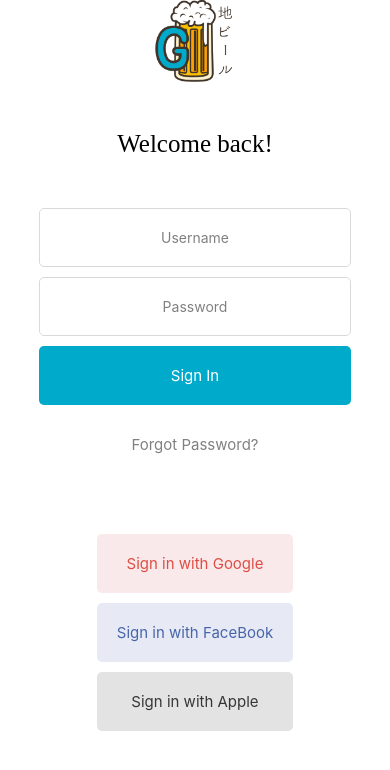
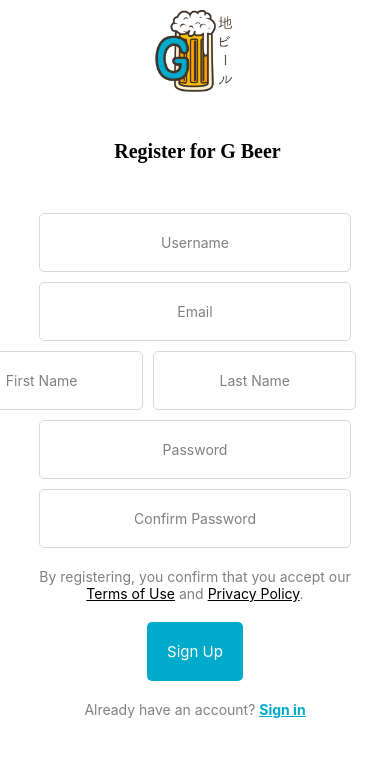
Before and after one commit to Dylaan94/G-Beer, a React Native app in the folder gbeer/: screen / in a window 390 px wide. Shown: the top 770 px of the page. Built offline with nearby package versions, Linux system fonts and the light colour scheme.

Commit message:
moved social sign in to seperate component, registration screen UI updates

```diff
--- a/gbeer/App.js
+++ b/gbeer/App.js
@@ -29,8 +29,8 @@
   return (
     <SafeAreaView style={styles.root}>
       {/* <WelcomeScreen></WelcomeScreen> */}
-      <SignInScreen></SignInScreen>
-      {/* <RegistrationScreen/> */}
+      {/* <SignInScreen></SignInScreen> */}
+      <RegistrationScreen/>
     </SafeAreaView>
   );
 };
--- /dev/null
+++ b/gbeer/src/components/SocialSignInButtons/SocialSignInButtons.js
@@ -0,0 +1,42 @@
+import React from 'react';
+import {View, Text} from 'react-native';
+import CustomButton from '../../components/CustomButton';
+
+const SocialSignInButtons = () => {
+  const onSignInGoogle = () => {
+    console.warn('sign in google');
+  };
+
+  const onSignInFacebook = () => {
+    console.warn('sign in facebook');
+  };
+
+  const onSignInApple = () => {
+    console.warn('sign in apple');
+  };
+
+  return (
+    <>
+      <CustomButton
+        text="Sign in with Google"
+        bgColor="#FAE9EA"
+        textColor="#DD4D44"
+        onPress={onSignInGoogle}
+      />
+      <CustomButton
+        text="Sign in with FaceBook"
+        bgColor="#E7EAF4"
+        textColor="#4765A9"
+        onPress={onSignInFacebook}
+      />
+      <CustomButton
+        text="Sign in with Apple"
+        bgColor="#E3E3E3"
+        textColor="#363636"
+        onPress={onSignInApple}
+      />
+    </>
+  );
+};
+
+export default SocialSignInButtons;
--- /dev/null
+++ b/gbeer/src/components/SocialSignInButtons/index.js
@@ -0,0 +1 @@
+export {default} from './SocialSignInButtons';
--- a/gbeer/src/screens/RegistrationScreen/RegistrationScreen.js
+++ b/gbeer/src/screens/RegistrationScreen/RegistrationScreen.js
@@ -1,5 +1,12 @@
 import React, {useState} from 'react';
-import {View, Text, Image, StyleSheet, useWindowDimensions, ScrollView} from 'react-native';
+import {
+  View,
+  Text,
+  Image,
+  StyleSheet,
+  useWindowDimensions,
+  ScrollView,
+} from 'react-native';
 import Logo from '../../../assets/images/Logo_HQ.png';
 
 import CustomInput from '../../components/CustomInput';
@@ -7,12 +14,26 @@
 
 const RegistrationScreen = () => {
   const [username, setUsername] = useState('');
+  const [email, setEmail] = useState('');
   const [firstName, setFirstName] = useState('');
   const [lastName, setLastName] = useState('');
   const [password, setPassword] = useState('');
+  const [passwordRepeat, setPasswordRepeat] = useState('');
 
   const onSignUpPressed = () => {
     console.warn('Sign up');
+  };
+
+  const onSignInPressed = () => {
+    console.warn('sign in ');
+  };
+
+  const onTermsOfUsePressed = () => {
+    console.warn('terms of use');
+  };
+
+  const onPrivacyPolicyPressed = () => {
+    console.warn('privacy policy');
   };
 
   const {height} = useWindowDimensions();
@@ -24,12 +45,13 @@
           style={[styles.logo, {height: height * 0.15}]}
           resizeMode="contain"
         />
-          <Text style={styles.text}> Register for G Beer</Text>
+        <Text style={styles.title}> Register for G Beer</Text>
         <CustomInput
           placeholder="Username"
           value={username}
           setValue={setUsername}
         />
+        <CustomInput placeholder="Email" value={email} setValue={setEmail} />
         <View style={styles.nameRoot}>
           <CustomInput
             placeholder="First Name"
@@ -49,13 +71,37 @@
           placeholder="Password"
           value={password}
           setValue={setPassword}
-            secureTextEntry={true}
+          secureTextEntry
         />
-          <CustomInput placeholder="Confirm Password" secureTextEntry={true} />
+        <CustomInput
+          placeholder="Confirm Password"
+          value={passwordRepeat}
+          setValue={setPasswordRepeat}
+          secureTextEntry
+        />
+
+        <Text style={styles.text}>
+          By registering, you confirm that you accept our{' '}
+          <Text onPress={onTermsOfUsePressed} style={styles.textLink}>
+            Terms of Use
+          </Text>{' '}
+          and{' '}
+          <Text onPress={onPrivacyPolicyPressed} style={styles.textLink}>
+            Privacy Policy
+          </Text>
+          .
+        </Text>
 
         <View style={styles.signUpBtn}>
           <CustomButton text="Sign Up" onPress={onSignUpPressed} />
         </View>
+
+        <Text style={styles.text}>
+          Already have an account?{' '}
+          <Text onPress={onSignInPressed} style={styles.signInLink}>
+            Sign in
+          </Text>
+        </Text>
       </View>
     </ScrollView>
   );
@@ -64,7 +110,6 @@
 const styles = StyleSheet.create({
   root: {
     alignItems: 'center',
-
   },
   nameRoot: {
     flexDirection: 'row',
@@ -75,15 +120,30 @@
     maxWidth: '50%',
     maxHeight: 100,
   },
-  text: {
+  title: {
     fontFamily: 'HelveticaNeue-Medium',
     fontSize: 20,
     fontWeight: 'bold',
     marginBottom: 50,
     marginTop: 30,
   },
+  text: {
+    textAlign: 'center',
+    width: '80%',
+    marginVertical: 10,
+    color: 'gray',
+  },
+  textLink: {
+    color: 'black',
+    textDecorationLine: 'underline',
+  },
+  signInLink: {
+    color: '#00AACA',
+    textDecorationLine: 'underline',
+    fontWeight: 'bold',
+  },
   signUpBtn: {
-      marginTop: 150,
+    marginTop: 10,
   },
 });
 
--- a/gbeer/src/screens/SignInScreen/SignInScreen.js
+++ b/gbeer/src/screens/SignInScreen/SignInScreen.js
@@ -8,15 +8,28 @@
   useWindowDimensions,
 } from 'react-native';
 import Logo from '../../../assets/images/Logo_HQ.png';
-
 import CustomInput from '../../components/CustomInput';
 import CustomButton from '../../components/CustomButton';
+import SocialSignInButtons from '../../components/SocialSignInButtons';
 
 const SignInScreen = () => {
   const [username, setUsername] = useState('');
   const [password, setPassword] = useState('');
 
   const {height} = useWindowDimensions();
+
+  const onSignIn = () => {
+    console.warn('sign in');
+  };
+
+  const onForgotPassword = () => {
+    console.warn('forgot password');
+  };
+
+  const onNoAccount = () => {
+    console.warn('No account');
+  };
+
   return (
     <ScrollView>
       <View style={styles.root}>
@@ -37,29 +50,22 @@
           setValue={setPassword}
           secureTextEntry
         />
-        <CustomButton text="Sign In" />
+        <CustomButton text="Sign In" onPress={onSignIn} />
         <CustomButton
           text="Forgot Password?"
           bgColor="white"
           textColor="gray"
+          onPress={onForgotPassword}
         />
-        <View style={styles.socialBtns}>
-          <CustomButton
-            text="Sign in with Google"
-            bgColor="#FAE9EA"
-            textColor="#DD4D44"
-          />
-          <CustomButton
-            text="Sign in with FaceBook"
-            bgColor="#E7EAF4"
-            textColor="#4765A9"
-          />
-          <CustomButton
-            text="Sign in with Apple"
-            bgColor="#E3E3E3"
-            textColor="#363636"
-          />
-        </View>
+
+        <SocialSignInButtons />
+
+        <CustomButton
+          text="Don't have an account? Click here to register"
+          bgColor="white"
+          textColor="gray"
+          onPress={onNoAccount}
+        />
       </View>
     </ScrollView>
   );
@@ -80,8 +86,6 @@
     marginTop: 30,
     marginBottom: 50,
   },
-  signInBtn: {},
-  socialBtns: {marginTop: 50},
 });
 
 export default SignInScreen;
```
Lines whose indentation alone changed are shown as unchanged.
